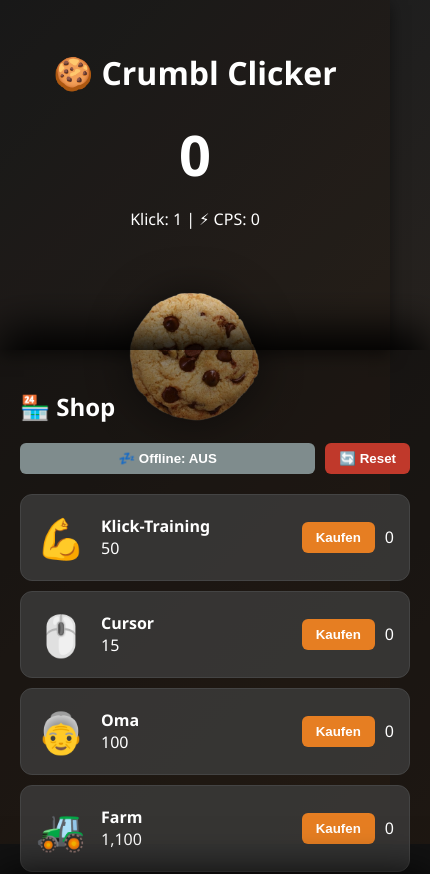
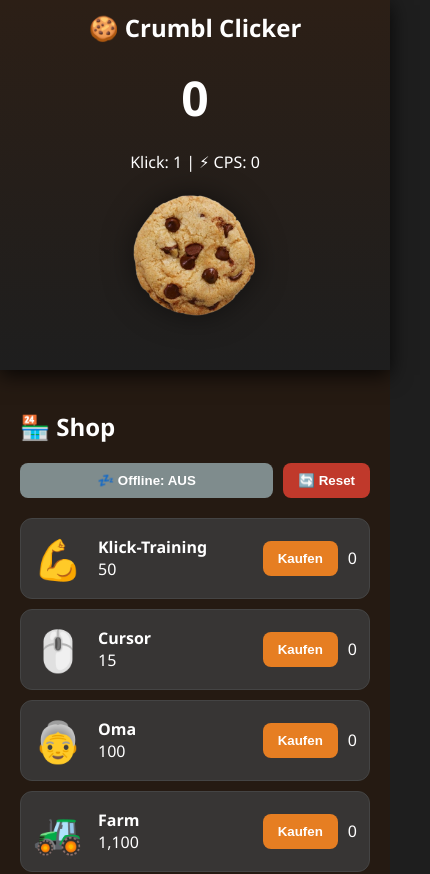
Before and after one commit to Emilheimer/CrumblClicker, an Electron app: page index.html in a window 390 px wide. Shown: the top 874 px of the page, 430 px wide, since content can reach past the window. Drawn offline with Linux system fonts and the light colour scheme.

Commit message:
Version2

```diff
--- a/index.html
+++ b/index.html
@@ -3,61 +3,91 @@
 <head>
     <meta charset="UTF-8">
     <meta name="viewport" content="width=device-width, initial-scale=1.0, maximum-scale=1.0, user-scalable=no">
-    <title>Crumbl Clicker - Balanced Edition</title>
+    <title>Crumbl Clicker - Mobile Fix</title>
 
     <link rel="apple-touch-icon" href="icon.png">
     <meta name="apple-mobile-web-app-capable" content="yes">
     <meta name="apple-mobile-web-app-status-bar-style" content="black-translucent">
 
     <style>
+        /* Grund-Layout */
         body {
             margin: 0;
             font-family: 'Segoe UI', Tahoma, Arial, sans-serif;
-            background: linear-gradient(135deg, #1e1e1e, #3a2b1f);
+            background: #1e1e1e;
             color: white;
             display: flex;
             height: 100vh;
             overflow: hidden;
-            touch-action: manipulation;
             user-select: none;
             -webkit-user-select: none;
+            touch-action: manipulation;
         }
 
+        /* --- DESKTOP ANSICHT --- */
+        #left { width: 40%; text-align: center; display: flex; flex-direction: column; align-items: center; justify-content: center; background: rgba(0,0,0,0.3); border-right: 2px solid rgba(255,255,255,0.1); }
+        #middle, #right { width: 30%; padding: 20px; overflow-y: auto; background: rgba(0,0,0,0.5); }
+        #middle { border-right: 2px solid rgba(255,255,255,0.1); }
+
+        /* --- MOBILE ANSICHT (FIX) --- */
         @media (max-width: 800px) {
-            body { flex-direction: column; overflow-x: hidden; overflow-y: auto; height: 100vh; }
+            body {
+                flex-direction: column;
+                overflow-y: auto; /* Erlaubt das Scrollen der gesamten Seite */
+                overflow-x: hidden;
+                display: block; /* Wichtig für das Scroll-Verhalten */
+            }
+
             #left {
-                width: 100% !important; height: 320px; position: sticky; top: 0; z-index: 5;
-                background: linear-gradient(135deg, #1e1e1e, #3a2b1f); border: none !important;
-                flex-shrink: 0; padding-top: 20px; box-shadow: 0 5px 15px rgba(0,0,0,0.5);
+                width: 100% !important;
+                height: 350px;
+                position: sticky;
+                top: 0;
+                z-index: 100; /* Immer ganz oben */
+                background: linear-gradient(180deg, #2c1f16 0%, #1e1e1e 100%);
+                box-shadow: 0 5px 20px rgba(0,0,0,0.8);
+                border: none;
+                padding-bottom: 20px;
             }
+
             #middle, #right {
-                width: 100% !important; position: relative; z-index: 10;
-                background: #251a12; box-shadow: 0 -20px 40px rgba(0,0,0,1);
-                min-height: 60vh; padding: 20px; border: none !important; overflow-y: visible;
+                width: 100% !important;
+                height: auto !important;
+                min-height: 50vh;
+                overflow-y: visible; /* Deaktiviert internes Scrollen */
+                position: relative;
+                z-index: 10;
+                background: #251a12;
+                padding: 20px;
+                box-sizing: border-box;
+                border: none;
+                box-shadow: 0 -10px 30px rgba(0,0,0,0.5); /* Schatten nach oben */
             }
-            #cookie { width: 170px !important; }
+
+            h1 { font-size: 1.5rem; margin-top: 10px; }
+            #cookie { width: 160px !important; }
         }
 
-        #left { width: 40%; text-align: center; padding-top: 30px; border-right: 2px solid rgba(255,255,255,0.1); position: relative; background: rgba(0,0,0,0.2); display: flex; flex-direction: column; align-items: center; }
-        #middle, #right { width: 30%; padding: 20px; overflow-y: auto; background: rgba(0,0,0,0.4); z-index: 10; }
-        #middle { border-right: 2px solid rgba(255,255,255,0.1); }
+        /* Keks & Animationen */
+        #cookie { width: 220px; cursor: pointer; transition: transform 0.05s; filter: drop-shadow(0 0 15px rgba(0,0,0,0.5)); }
+        .klick-anim { transform: scale(0.92) rotate(-3deg); }
 
-        #cookie { width: 240px; cursor: pointer; transition: transform 0.05s; z-index: 10; position: relative; filter: drop-shadow(0 0 20px rgba(0,0,0,0.5)); }
-        .klick-anim { transform: scale(0.92) rotate(-3deg) !important; }
-
-        .shopItem { background: rgba(60, 60, 60, 0.8); padding: 15px; margin: 10px 0; border-radius: 12px; display: flex; align-items: center; border: 1px solid #444; }
+        /* Shop Items */
+        .shopItem { background: rgba(60, 60, 60, 0.8); padding: 12px; margin: 10px 0; border-radius: 12px; display: flex; align-items: center; border: 1px solid #444; }
         .shopEmoji { font-size: 2.5em; margin-right: 15px; width: 50px; text-align: center; }
 
-        .achItem { background: rgba(30, 30, 30, 0.9); padding: 8px; margin: 4px 0; border-radius: 6px; opacity: 0.15; filter: grayscale(1); transition: 0.5s; border: 1px solid #222; font-size: 0.85em; }
-        .achItem.unlocked { opacity: 1; filter: grayscale(0); border-color: #f1c40f; background: rgba(241, 196, 15, 0.15); }
+        /* Achievements */
+        .achItem { background: rgba(30, 30, 30, 0.9); padding: 8px; margin: 5px 0; border-radius: 6px; opacity: 0.2; filter: grayscale(1); transition: 0.5s; border: 1px solid #222; }
+        .achItem.unlocked { opacity: 1; filter: grayscale(0); border-color: #f1c40f; background: rgba(241, 196, 15, 0.1); }
 
-        button { padding: 8px 14px; border-radius: 6px; border: none; cursor: pointer; background: #e67e22; color: white; font-weight: bold; }
+        /* Buttons */
+        button { padding: 10px 15px; border-radius: 8px; border: none; cursor: pointer; background: #e67e22; color: white; font-weight: bold; }
         .btn-off { background: #7f8c8d; }
         .btn-on { background: #27ae60; }
 
-        #achievementPopup { position: fixed; top: -120px; left: 50%; transform: translateX(-50%); background: linear-gradient(to bottom, #f1c40f, #d4ac0d); color: black; padding: 15px 30px; border-radius: 0 0 20px 20px; font-weight: bold; z-index: 5000; transition: 0.6s; box-shadow: 0 5px 20px rgba(0,0,0,0.5); width: 80%; text-align: center; }
-        .partikel { position: fixed; color: #f1c40f; font-weight: bold; pointer-events: none; animation: fly 0.8s forwards; text-shadow: 2px 2px 4px black; font-size: 1.8em; z-index: 6000; }
-        @keyframes fly { 0% {opacity:1; transform:translateY(0) scale(1.2);} 100% {opacity:0; transform:translateY(-150px) scale(1.8);} }
+        #achievementPopup { position: fixed; top: -120px; left: 50%; transform: translateX(-50%); background: #f1c40f; color: black; padding: 15px 25px; border-radius: 0 0 15px 15px; font-weight: bold; z-index: 1000; transition: 0.5s; box-shadow: 0 5px 15px rgba(0,0,0,0.5); width: 80%; text-align: center; }
+        .partikel { position: fixed; color: #f1c40f; font-weight: bold; pointer-events: none; animation: fly 0.8s forwards; text-shadow: 1px 1px 3px black; font-size: 1.5em; z-index: 2000; }
+        @keyframes fly { 0% {opacity:1; transform:translateY(0);} 100% {opacity:0; transform:translateY(-120px);} }
     </style>
 </head>
 <body>
@@ -66,17 +96,15 @@
 
 <div id="left">
     <h1>🍪 Crumbl Clicker</h1>
-    <h2 id="cookieCountDisplay" style="font-size: 3.5em; margin: 0;">0</h2>
+    <h2 id="cookieCountDisplay" style="font-size: 3em; margin: 5px 0;">0</h2>
     <p>Klick: <span id="cpcDisplay">1</span> | ⚡ CPS: <span id="cpsDisplay">0</span></p>
-    <div style="position: relative; margin-top: 40px;">
-        <img id="cookie" src="cookie.png" onmousedown="handleFirstClick(event)" ontouchstart="handleFirstClick(event)">
-    </div>
+    <img id="cookie" src="cookie.png" onmousedown="handleFirstClick(event)" ontouchstart="handleFirstClick(event)">
 </div>
 
 <div id="middle">
     <h2>🏪 Shop</h2>
     <div style="display: flex; gap: 10px; margin-bottom: 20px;">
-        <button id="offlineBtn" onclick="toggleOfflineMode()" class="btn-off" style="flex: 1;">💤 Offline-Modus: AUS</button>
+        <button id="offlineBtn" onclick="toggleOfflineMode()" class="btn-off" style="flex: 1;">💤 Offline: AUS</button>
         <button onclick="resetGame()" style="background: #c0392b;">🔄 Reset</button>
     </div>
     <div id="shopContainer"></div>
@@ -154,12 +182,10 @@ function init() {
     achievements.forEach(a => { achCont.innerHTML += `<div id="ach-${a.id}" class="achItem"><strong>${a.name}</strong><br>${a.desc}</div>`; });
 
     load();
-
     unlockedAchs.forEach(id => {
         const el = document.getElementById("ach-" + id);
         if(el) el.classList.add("unlocked");
     });
-
     updateUI();
 }
 
@@ -173,8 +199,7 @@ function cookieKlick(e) {
     if(e && e.type === 'touchstart') e.preventDefault();
     let power = cpcBase * multiplier;
     cookies += power; totalCookiesEver += power; totalClicks++;
-    clickSound.currentTime = 0;
-    clickSound.play().catch(()=>{});
+    clickSound.currentTime = 0; clickSound.play().catch(()=>{});
     const cookieEl = document.getElementById("cookie");
     cookieEl.classList.add("klick-anim");
     setTimeout(()=>cookieEl.classList.remove("klick-anim"), 50);
@@ -244,7 +269,7 @@ setInterval(() => {
 }, 1000/30);
 
 function save() {
-    localStorage.setItem("cookie_Save_Balanced", JSON.stringify({
+    localStorage.setItem("cookie_Save_MobileFix", JSON.stringify({
         cookies, totalCookiesEver, totalClicks, cpcBase, offlineModeActive,
         lastSaveTime: Date.now(),
         shopAnzahlen: Object.keys(shop).map(k => ({k, a: shop[k].anzahl, p: shop[k].kosten})),
@@ -253,7 +278,7 @@ function save() {
 }
 
 function load() {
-    let raw = localStorage.getItem("cookie_Save_Balanced");
+    let raw = localStorage.getItem("cookie_Save_MobileFix");
     if(!raw) return;
     let d = JSON.parse(raw);
     cookies = d.cookies || 0; totalCookiesEver = d.totalCookiesEver || 0;
@@ -268,15 +293,11 @@ function load() {
         let diffSec = Math.floor((Date.now() - d.lastSaveTime) / 1000);
         if(diffSec > 10) {
             let idleGain = diffSec * (getCps() / 2);
-
-            // LIMIT: Max 10.000 pro Stunde (2.77 pro Sekunde)
             let maxGain = diffSec * (10000 / 3600);
             if(idleGain > maxGain) idleGain = maxGain;
-
             if(idleGain > 0) {
-                cookies += idleGain;
-                totalCookiesEver += idleGain;
-                setTimeout(() => showPopup(`💤 Willkommen zurück! Deine Arbeiter haben ${Math.floor(idleGain).toLocaleString()} Kekse gebacken (Max: 10k/Std).`), 1500);
+                cookies += idleGain; totalCookiesEver += idleGain;
+                setTimeout(() => showPopup(`💤 Willkommen zurück! +${Math.floor(idleGain).toLocaleString()} Kekse`), 1500);
             }
         }
     }
```
